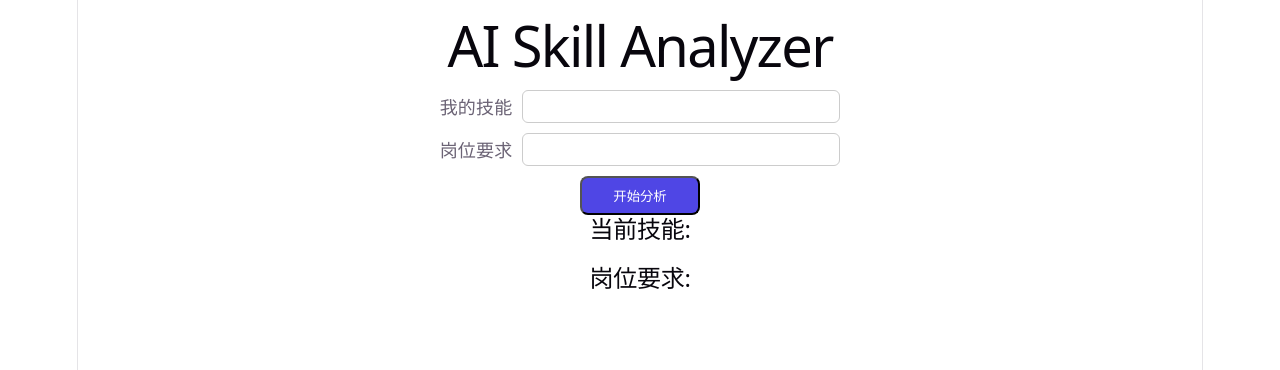
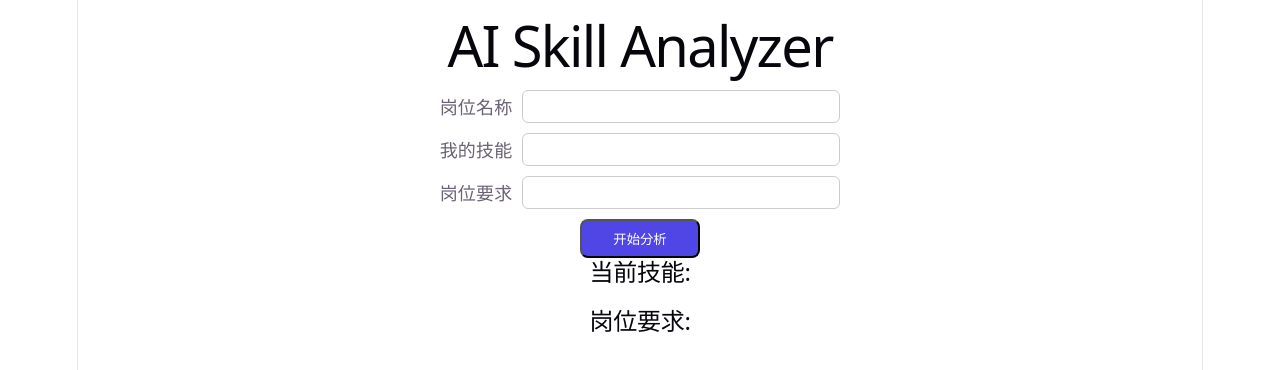
Before and after one commit to PurL0ve/ai_analyzer_frontend, a React (Vite) app: page / in a window 1280 px wide. Shown: the top 370 px of the page. Built offline with nearby package versions, Linux system fonts and the light colour scheme.

Commit message:
使分析请求和响应与后端保持一致

```diff
--- a/src/App.jsx
+++ b/src/App.jsx
@@ -4,6 +4,7 @@ import AnalysisResult from './AnalysisResult'
 function App() {
   const [skills,setSkills] = useState("")
   const [requiredSkills,setRequiredSkills] = useState("")
+  const [position,setPosition] = useState("")
   const [result,setResult] = useState({
     matched:[],
     missing:[],
@@ -16,15 +17,16 @@ function App() {
   async function handleAnalyze(){
     const userSkills = skills.split(",").map(skill=>skill.trim()).filter((skill)=>skill !== "")
     const requiredSkillsList = requiredSkills.split(",").map(skill=>skill.trim()).filter((skill)=>skill !== "")
-    if(userSkills.length === 0 || requiredSkillsList.length === 0){
-      setError("我的技能为空或者岗位要求为空")
+    if(userSkills.length === 0 || requiredSkillsList.length === 0 || position.trim() === ""){
+      setError("请填写岗位名称、我的技能和岗位要求")
       setHasAnalyzed(false)
       return
     }
     setLoading(true)
         const data = {
           user_skills: userSkills,
-          required_skills: requiredSkillsList
+          required_skills: requiredSkillsList,
+          position: position
         }
         setError("")
         try{
@@ -41,7 +43,7 @@ function App() {
         }
         const responseData = await response.json()
         setHasAnalyzed(true)
-        setResult(responseData)
+        setResult(responseData.data)
       }catch(error){
           setError("分析请求失败，请稍后重试")
           setHasAnalyzed(false)
@@ -54,6 +56,13 @@ function App() {
   return (
     <div className = "container">
       <h1 className = "page-title">AI Skill Analyzer</h1>
+      <div className = "input-row">
+      <label>岗位名称</label>
+      <input
+      value = {position}
+      onChange = {(event) => setPosition(event.target.value)}
+      />
+      </div>
       <div className = "input-row">
       <label>我的技能</label>
       <input
```
